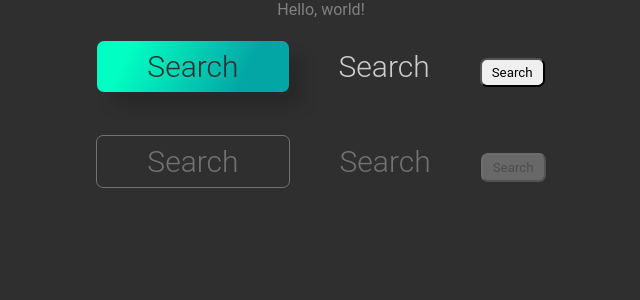
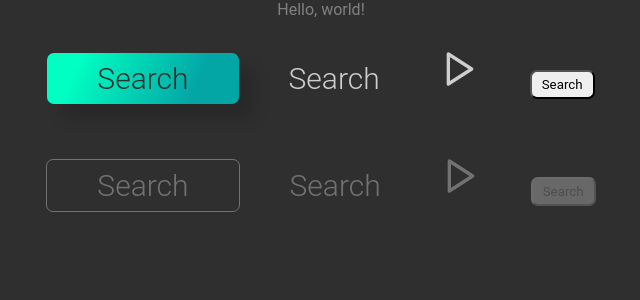
Before and after one commit to mari1647iv/music-player, a React (Create React App) app: page / in a window 1280 px wide. Shown: the top 300 px of the page, without its empty margins (319-959 px from the left). Built offline with nearby package versions, Linux system fonts and the light colour scheme.

Commit message:
Install feather-icons

```diff
--- a/package.json
+++ b/package.json
@@ -8,6 +8,7 @@
     "@testing-library/user-event": "^12.8.3",
     "react": "^17.0.2",
     "react-dom": "^17.0.2",
+    "react-feather": "^2.0.9",
     "react-router-dom": "^5.3.0",
     "react-scripts": "4.0.3",
     "web-vitals": "^1.1.2"
--- a/src/components/Button/Button.css
+++ b/src/components/Button/Button.css
@@ -39,7 +39,6 @@
   padding: 10px;
   background: transparent;
   border: none;
-  border-radius: 7px;
   cursor: pointer;
   color: #cecece;
   font-weight: 300;
@@ -49,8 +48,10 @@
   outline: none;
 }
 .icon-button:hover {
+  color: #e5e5e5;
 }
 .icon-button:active {
+  color: white;
 }
 .icon-button:disabled {
   cursor: not-allowed;
--- a/src/routes/Main/Main.js
+++ b/src/routes/Main/Main.js
@@ -1,6 +1,8 @@
 import React from "react";
 import "./Main.css";
 import Button from "../../components/Button/Button";
+import {Play} from "react-feather";
+
 function Main() {
     return (
         <div className="main-page">
@@ -8,10 +10,12 @@ function Main() {
             <div>
                 <Button type="colorful" children="Search"/>
                 <Button type="icon" children="Search"/>
+                <Button type="icon" children={<Play size={40}/>}/>
                 <Button type="stuff" children="Search"/>
             </div><div>
                 <Button type="colorful" children="Search" isDisabled={true}/>
                 <Button type="icon" children="Search" isDisabled={true}/>
+                <Button type="icon" children={<Play size={40}/>} isDisabled={true}/>
                 <Button type="stuff" children="Search" isDisabled={true}/>
             </div>
         </div>
```
Also changed, not shown: 1 other file (tests, documents, lock files or other folders).
